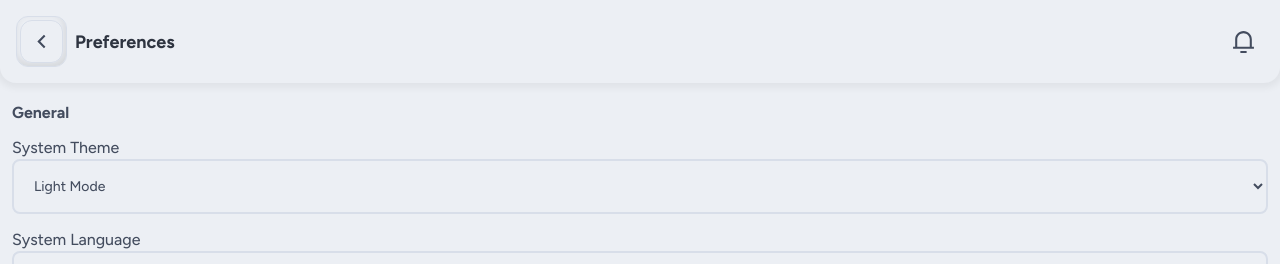
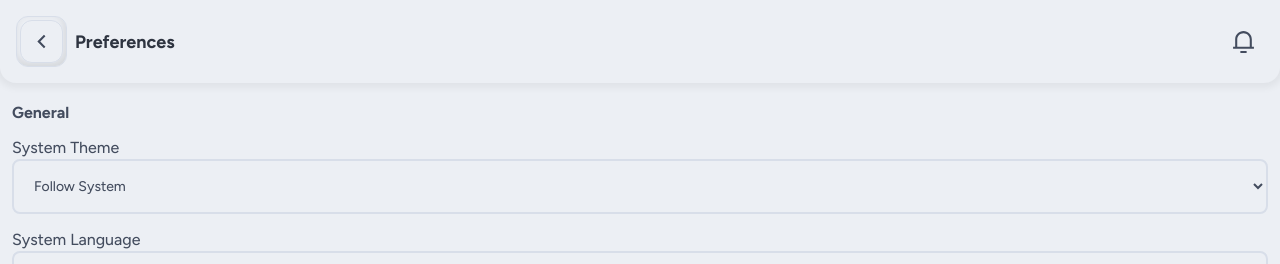
Before and after one commit to LuizGustavo1001/Facil_Care, a Vue app: page /preferences in a window 1280 px wide. Shown: the top 264 px of the page. Built offline with nearby package versions, Linux system fonts and the light colour scheme.

Commit message:
refactor 🌜 Toggle Theme Logic
- Logic splitted into currentTheme and currentPreference

```diff
--- a/src/App.vue
+++ b/src/App.vue
@@ -11,13 +11,13 @@
   import { RouterView } from 'vue-router'
   import { onMounted } from "vue"
   import { useTheme } from "./composables/useTheme.js"
-  import {useLanguage} from "./composables/useLanguage.js";
+  import { useLanguage } from "./composables/useLanguage.js"
 
-  const { toggleTheme } = useTheme()
+  const { initToggleTheme } = useTheme()
   const { initLanguage } = useLanguage()
 
   onMounted(() => {
-    toggleTheme()
+    initToggleTheme()
     initLanguage()
   })
 </script>
--- a/src/assets/styles/style.css
+++ b/src/assets/styles/style.css
@@ -148,6 +148,7 @@
     --color-shadow-strong: var(--alpha-black-20);
 }
 
+/* Dark Mode Settings */
 body.dark {
     /* Text Color */
     --color-text-primary: var(--gray-100);
@@ -193,6 +194,7 @@ body.dark {
     --color-shadow-strong: var(--alpha-black-40);
 }
 
+/* High Contrasts Mode Settings */
 body.highContrast {
     /* Text Color */
     --color-text-primary: var(--white);
@@ -218,7 +220,7 @@ body.highContrast {
     --color-border-default: var(--yellow-500);
     --color-border-brand: var(--yellow-500);
 
-    /* Shadow (Unavailable) */
+    /* Shadow (Removed) */
     --color-shadow-subtle: none;
     --color-shadow-default: none;
     --color-shadow-strong: none;
@@ -254,7 +256,7 @@ ul{
     list-style: none;
 }
 
-#app{
+.app-container{
     flex-grow: 1;
 
     display: flex;
--- a/src/composables/useTheme.js
+++ b/src/composables/useTheme.js
@@ -1,52 +1,74 @@
 import { ref } from "vue"
 
-const THEMES = ["light", "dark", "highContrast", "system"]
+const THEMES = ["light", "dark", "highContrast"]
+const THEME_PREFERENCE = [...THEMES, "system"]
 
-const currentTheme = ref("light")
+const currentTheme = ref("light") // current applied theme
+const currentPreference = ref("system") // user's selection
 
 export function useTheme() {
     /**
-     * @param { String } nextTheme
+     * @param { String } nextPreference
      **/
-    const toggleTheme = (nextTheme = null) => {
-        // 1. Specific theme required
-        if(nextTheme){
-            // 1.1 Follow system theme
-            if(nextTheme === "system"){
-                setSystemPreference()
-                return
-            }
+    const initToggleTheme = (nextPreference = null) => {
+        let preference = null
 
-            // 1.2 Other theme
-            setBodyClass(nextTheme)
+        // 1. Specific preference required
+        if(nextPreference && THEME_PREFERENCE.includes(nextPreference)){
+            preference = nextPreference
+        }
+
+        // 2. Try get preference from localStorage
+        const savedPreference = localStorage.getItem("theme")
+        if(!preference && savedPreference && THEME_PREFERENCE.includes(savedPreference)){
+            preference = savedPreference
+        }
+
+        // 3. No local storage item -> set browser default
+        if(!preference){
+            preference = "system"
+        }
+
+        toggleTheme(preference)
+    }
+
+    /**
+     * @param { String } nextPreference
+     **/
+    const toggleTheme = (nextPreference = null) => {
+        // Update user's preference
+        currentPreference.value = nextPreference
+
+        // save user's preference
+        setLocalStorage(nextPreference)
+
+        // System preference
+        if(nextPreference === "system"){
+            setSystemPreference()
             return
         }
 
-        // 2. No theme specified -> try get from localStorage
-        const savedTheme = localStorage.getItem("theme")
-        if(savedTheme){
-            setBodyClass(savedTheme)
-            return
-        }
-
-        // 3. System Preference
-        setSystemPreference()
+        // Specific theme
+        setBodyClass(nextPreference)
     }
 
     /**
     * @param { String } nextTheme
     **/
     const setBodyClass = (nextTheme) => {
-        console.log(nextTheme)
         if(!THEMES.includes(nextTheme)) return
 
-        // Remove all theme classes from body
+        // Remove all theme classes from body and add current one
         document.body.classList.remove(...THEMES)
         document.body.classList.add(nextTheme)
 
-        // Save at LocalStorage + update currentTheme variable
+        // Update current applied theme
+        currentTheme.value = nextTheme
+    }
+
+    // Save at LocalStorage
+    const setLocalStorage = (nextTheme) => {
         localStorage.setItem("theme", nextTheme)
-        currentTheme.value = nextTheme
     }
 
     const setSystemPreference = () => {
@@ -55,5 +77,5 @@ export function useTheme() {
         setBodyClass(systemDark ? "dark" : "light")
     }
 
-    return { toggleTheme, currentTheme }
+    return { initToggleTheme, currentTheme , currentPreference }
 }
--- a/src/views/PreferencesView.vue
+++ b/src/views/PreferencesView.vue
@@ -56,13 +56,13 @@
   const { handleReturn } = useNavigation()
   const { initLanguage } = useLanguage()
   const { getPageTitle, PAGES } = useUtils()
-  const { toggleTheme, currentTheme } = useTheme()
+  const { initToggleTheme, currentPreference } = useTheme()
   const { t, te, locale } = useI18n()
 
   // Functions
   const getCurrentEventValue = (item) => {
     if(item.event === "toggle-theme"){
-      return currentTheme.value
+      return currentPreference.value
     }
     if(item.event === "toggle-language"){
       return locale.value
@@ -72,11 +72,13 @@
   }
 
   const handleSelect = (eventType, event) => {
-    const selectedValue = event.target ? event.target.value : event
+    const selectedValue = event.target
+        ? event.target.value
+        : event
 
     switch(eventType){
       case "toggle-theme":
-        toggleTheme(selectedValue)
+        initToggleTheme(selectedValue)
         break
       case "toggle-language":
         initLanguage(selectedValue)
```
